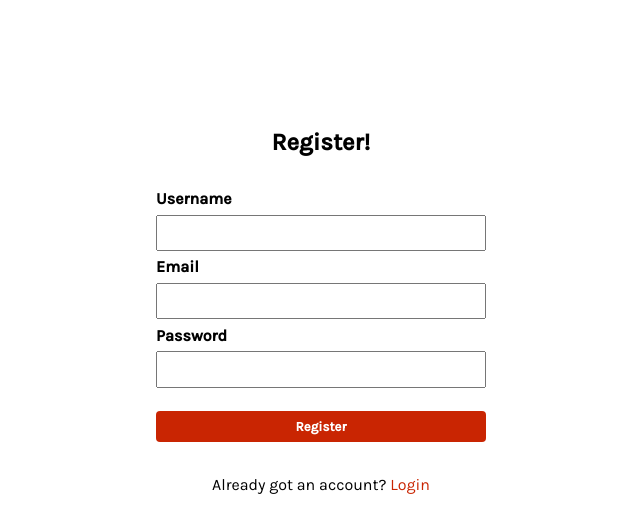
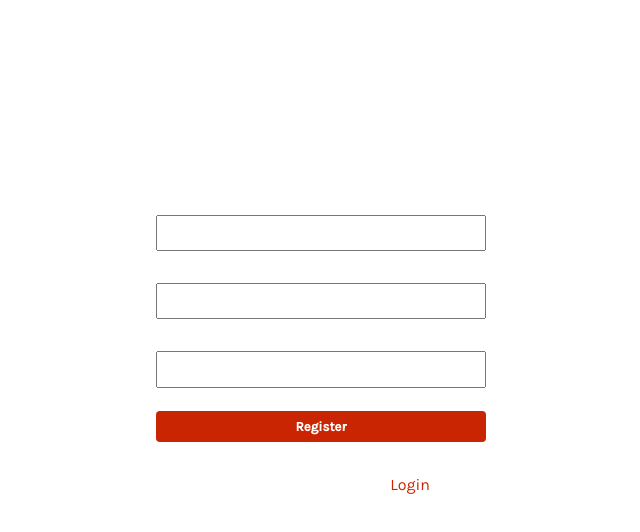
Before and after one commit to Yevhenii-Babenko/movie-app, a Nuxt app: page /register in a window 1280 px wide. Shown: the top 532 px of the page, without its empty margins (319-959 px from the left). Built offline with nearby package versions, Linux system fonts and the light colour scheme.

Commit message:
added styles for text login && register pages

```diff
--- a/pages/login.vue
+++ b/pages/login.vue
@@ -85,6 +85,7 @@ export default Vue.extend({
   &__title {
     font-weight: bold;
     margin-bottom: 10%;
+    color: #fff;
   }
   &-form {
     width: 100%;
@@ -96,6 +97,7 @@ export default Vue.extend({
     }
     &__label {
       font-weight: bold;
+      color: #fff;
     }
     &__control:nth-of-type(3) {
       margin: 5% 0;
@@ -120,9 +122,15 @@ export default Vue.extend({
   }
   .question-box {
     margin: 5% auto;
+    color: #fff;
     &__link {
       text-decoration: none;
       color: #c92502;
+      transition: 0.3s;
+      &:hover {
+      color: #891b02;
+      transition: 0.4s;
+        }
     }
   }
 }
--- a/pages/register.vue
+++ b/pages/register.vue
@@ -105,6 +105,7 @@ export default Vue.extend({
   &__title {
     font-weight: bold;
     margin-bottom: 10%;
+    color: #fff;
   }
   &-form {
     width: 100%;
@@ -116,6 +117,7 @@ export default Vue.extend({
     }
     &__label {
       font-weight: bold;
+      color: #fff;
     }
     &__control:nth-of-type(4) {
       margin: 5% 0;
@@ -140,9 +142,15 @@ export default Vue.extend({
   }
   .question-box {
     margin: 5% auto;
-    &__link{
+    color: #fff;
+    &__link {
       text-decoration: none;
       color: #c92502;
+      transition: 0.3s;
+      &:hover {
+      color: #891b02;
+      transition: 0.4s;
+        }
     }
   }
 }
```
